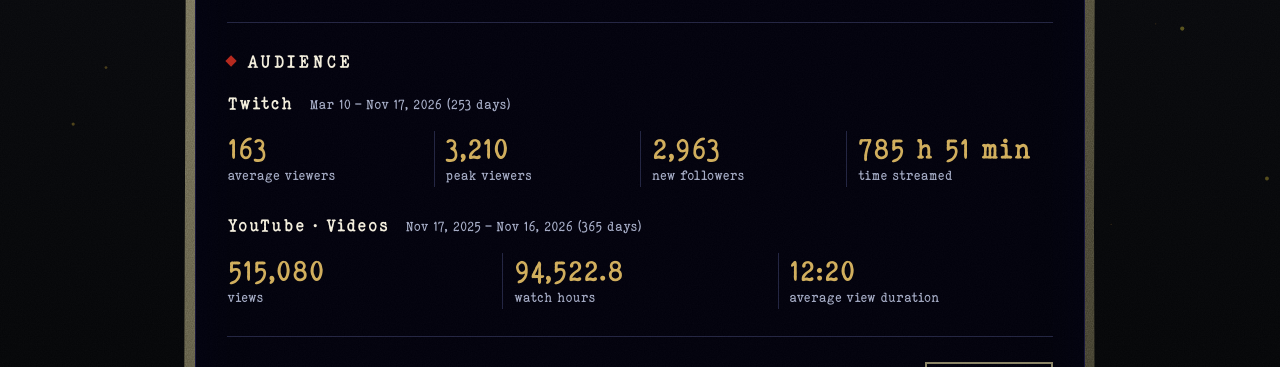
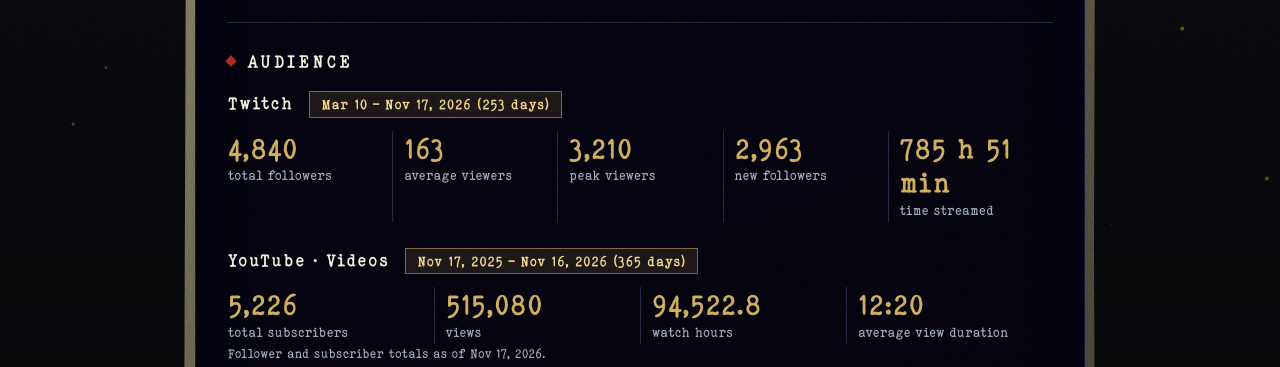
Before and after one commit to JokerUY/jokeruy.github.io, a plain HTML site: page index.html in a window 1280 px wide. Shown: the part 433-800 px from the top of the page. Drawn offline with Linux system fonts and the light colour scheme.

Commit message:
Audiencia: seguidores y suscriptores totales y periodo resaltado
Co-Authored-By: Claude Sonnet 5.5 <noreply@anthropic.com>

```diff
--- a/data/audience.json
+++ b/data/audience.json
@@ -9,7 +9,8 @@
     "newFollows": 2963,
     "hoursStreamed": 785,
     "minutesStreamed": 51,
-    "source": "Panel de estadisticas de Twitch (Creator Dashboard)"
+    "source": "Panel de estadisticas de Twitch (Creator Dashboard)",
+    "totalFollowers": 4840
   },
   "youtube": {
     "from": "2025-11-17",
@@ -18,6 +19,8 @@
     "views": 515080,
     "watchHours": 94522.8,
     "averageViewDuration": "12:20",
-    "source": "YouTube Studio, Analytics, solo videos (no vivos), ultimos 365 dias"
-  }
+    "source": "YouTube Studio, Analytics, solo videos (no vivos), ultimos 365 dias",
+    "totalSubscribers": 5226
+  },
+  "totalsAsOf": "2026-11-17"
 }
--- a/index.html
+++ b/index.html
@@ -116,7 +116,9 @@ h1 { margin: 0 0 .25rem; font-family: var(--f-type); font-weight: 700; font-size
 /* ---------- Audiencia ---------- */
 .aud-head { display: flex; flex-wrap: wrap; align-items: baseline; gap: .2rem .9rem; margin-bottom: .7rem; font-family: var(--f-type); }
 .aud-plat { font-weight: 700; color: var(--cream); letter-spacing: .06em; }
-.aud-period { font-size: .78rem; color: var(--muted); }
+.aud-period { font-size: .8rem; font-weight: 700; letter-spacing: .02em; color: #F2D78A; background: rgba(209, 174, 92, .12); border: 1px solid rgba(209, 174, 92, .55); padding: .06rem .6rem; }
+.aud-note { margin: 1rem 0 0; font-family: var(--f-type); font-size: .74rem; color: var(--muted); }
+.aud-stats.five { grid-template-columns: repeat(5, 1fr); }
 .aud-stats { display: grid; grid-template-columns: repeat(4, 1fr); }
 .aud-stats .datum b { font-size: 1.6rem; }
 .aud + .aud { margin-top: 1.4rem; }
@@ -171,9 +173,7 @@ h1 { margin: 0 0 .25rem; font-family: var(--f-type); font-weight: 700; font-size
   .aud-stats { grid-template-columns: repeat(2, 1fr); row-gap: .9rem; }
   .aud-stats .datum:nth-child(odd) { border-left: 0; padding-left: 0; }
   .aud-stats .datum:nth-child(even) { padding-left: .8rem; }
-  .aud-stats.three { grid-template-columns: repeat(3, 1fr); row-gap: 0; }
-  .aud-stats.three .datum { padding-left: .5rem; border-left: 1px solid var(--line); }
-  .aud-stats.three .datum:first-child { padding-left: 0; border-left: 0; }
+  .aud-stats.five { grid-template-columns: repeat(2, 1fr); }
   .rec { grid-template-columns: 1fr auto; }
   .rec-cat { grid-column: 1 / -1; }
   .sec-row { justify-content: center; text-align: center; }
@@ -224,7 +224,8 @@ h1 { margin: 0 0 .25rem; font-family: var(--f-type); font-weight: 700; font-size
       <h2 data-i18n="h.audience">Audiencia</h2>
       <div class="aud" id="aud-twitch" hidden>
         <div class="aud-head"><span class="aud-plat">Twitch</span><span class="aud-period" id="a-tw-period"></span></div>
-        <div class="aud-stats">
+        <div class="aud-stats five">
+          <div class="datum" id="datum-tw-total" hidden><b id="a-tw-total"></b><span data-i18n="a.tw.total">seguidores totales</span></div>
           <div class="datum"><b id="a-tw-avg"></b><span data-i18n="a.avg">media de espectadores</span></div>
           <div class="datum" id="datum-tw-peak" hidden><b id="a-tw-peak"></b><span data-i18n="a.peak">espectadores máximos</span></div>
           <div class="datum"><b id="a-tw-follows"></b><span data-i18n="a.follows">nuevos seguidores</span></div>
@@ -233,12 +234,14 @@ h1 { margin: 0 0 .25rem; font-family: var(--f-type); font-weight: 700; font-size
       </div>
       <div class="aud" id="aud-yt" hidden>
         <div class="aud-head"><span class="aud-plat" data-i18n="a.yt.plat">YouTube · Videos</span><span class="aud-period" id="a-yt-period"></span></div>
-        <div class="aud-stats three">
+        <div class="aud-stats">
+          <div class="datum" id="datum-yt-total" hidden><b id="a-yt-total"></b><span data-i18n="a.yt.total">suscriptores totales</span></div>
           <div class="datum"><b id="a-yt-views"></b><span data-i18n="a.yt.views">visualizaciones</span></div>
           <div class="datum"><b id="a-yt-hours"></b><span data-i18n="a.yt.hours">horas de reproducción</span></div>
           <div class="datum"><b id="a-yt-dur"></b><span data-i18n="a.yt.dur">duración promedio de las vistas</span></div>
         </div>
       </div>
+      <p class="aud-note" id="aud-note" hidden></p>
     </section>
 
     <section class="sec" id="records">
@@ -302,6 +305,8 @@ h1 { margin: 0 0 .25rem; font-family: var(--f-type); font-weight: 700; font-size
     "status.tw": "Twitch Partner since April 2026",
     "status.yt": "YouTube Partner since 2025",
     "h.audience": "Audience",
+    "a.tw.total": "total followers",
+    "a.yt.total": "total subscribers",
     "a.avg": "average viewers",
     "a.yt.plat": "YouTube · Videos",
     "a.yt.views": "views",
@@ -401,6 +406,7 @@ h1 { margin: 0 0 .25rem; font-family: var(--f-type); font-weight: 700; font-size
       var set = function (id, v) { var e = document.getElementById(id); if (e) e.textContent = v; };
       set('a-tw-period', t.from && t.to ? fmtRange(t.from, t.to, t.days) : '');
       set('a-tw-avg', fmtN(t.averageViewers));
+      var tt = document.getElementById('datum-tw-total'); if (tt) { tt.hidden = t.totalFollowers == null; if (t.totalFollowers != null) set('a-tw-total', fmtN(t.totalFollowers)); }
       var pk = document.getElementById('datum-tw-peak'); if (pk) { pk.hidden = t.peakViewers == null; if (t.peakViewers != null) set('a-tw-peak', fmtN(t.peakViewers)); }
       set('a-tw-follows', t.newFollows != null ? fmtN(t.newFollows) : '–');
       set('a-tw-hours', t.hoursStreamed != null ? fmtN(t.hoursStreamed) + ' h' + (t.minutesStreamed ? ' ' + t.minutesStreamed + ' min' : '') : '–');
@@ -411,10 +417,13 @@ h1 { margin: 0 0 .25rem; font-family: var(--f-type); font-weight: 700; font-size
       var sy = function (id, v) { var e = document.getElementById(id); if (e) e.textContent = v; };
       sy('a-yt-period', y.from && y.to ? fmtRange(y.from, y.to, y.days) : '');
       sy('a-yt-views', fmtN(y.views));
+      var yt2 = document.getElementById('datum-yt-total'); if (yt2) { yt2.hidden = y.totalSubscribers == null; if (y.totalSubscribers != null) sy('a-yt-total', fmtN(y.totalSubscribers)); }
       sy('a-yt-hours', y.watchHours != null ? fmtN(y.watchHours, 1) : '–');
       sy('a-yt-dur', y.averageViewDuration || '–');
       yb.hidden = false; any = true;
     }
+    var nt = document.getElementById('aud-note');
+    if (nt) { var hasTot = (t && t.totalFollowers != null) || (y && y.totalSubscribers != null); nt.hidden = !(hasTot && AUD.totalsAsOf); if (!nt.hidden) nt.textContent = (curLang() === 'en' ? 'Follower and subscriber totals as of ' : 'Seguidores y suscriptores totales al ') + fmtDate(AUD.totalsAsOf) + '.'; }
     if (sec) sec.hidden = !any;
   }
   function recRow(r, isFormer, isTop) {
```
